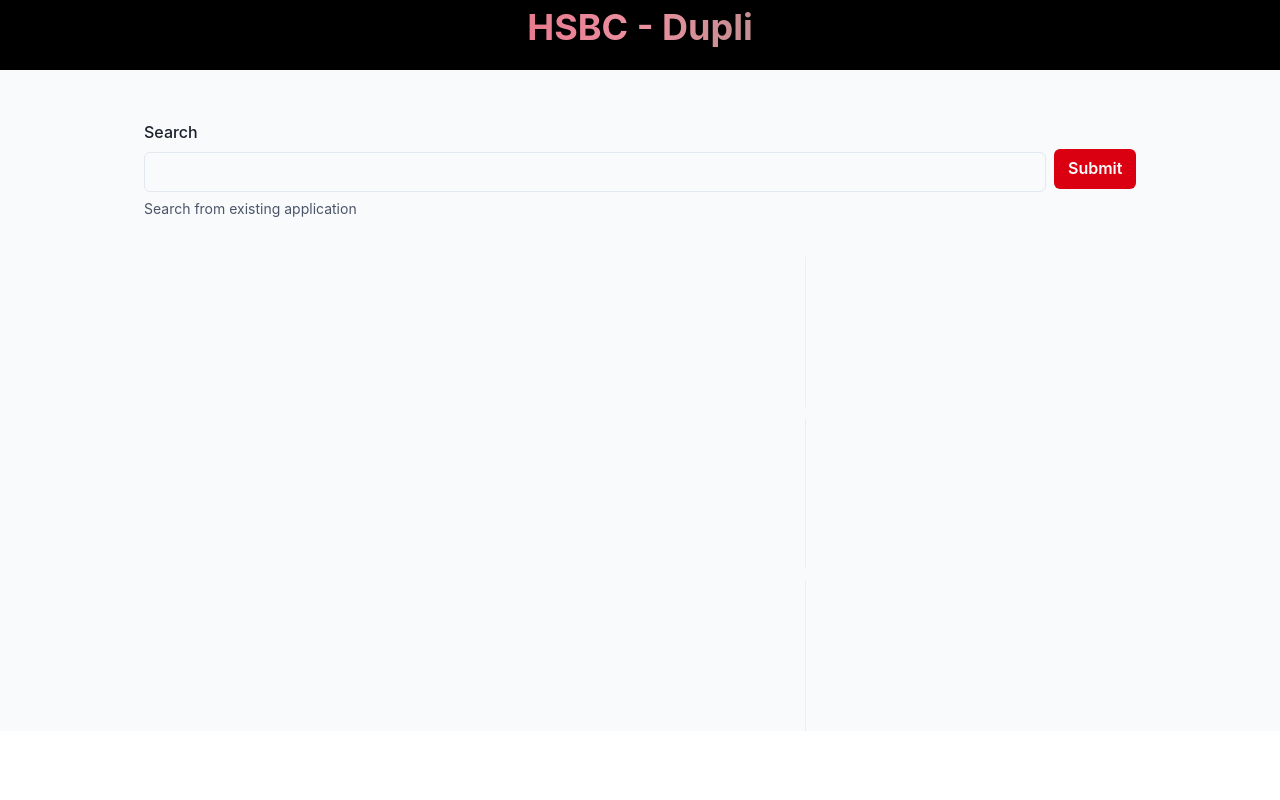
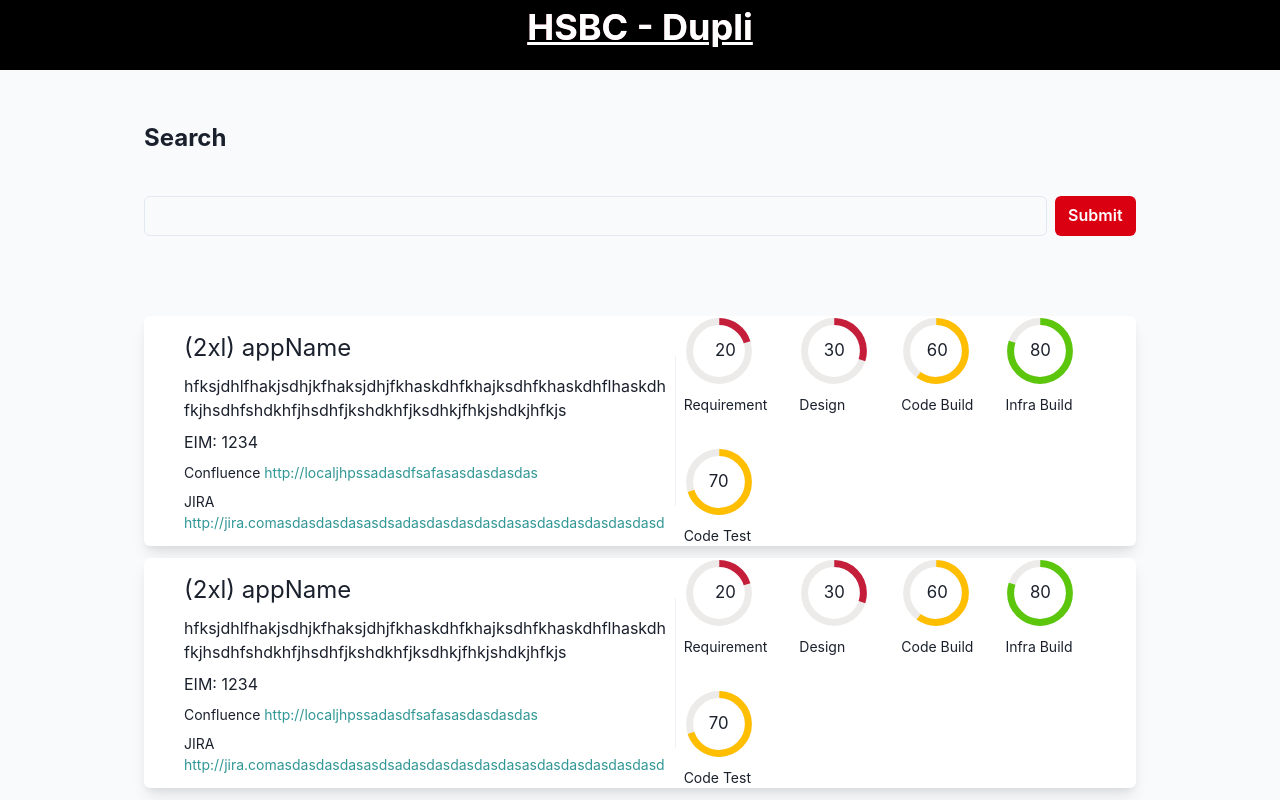
Before and after one commit to lmajhi/beyond-infinity-ui, a React (Create React App) app: page / in a window 1280 px wide. Shown: the top 800 px of the page. Built offline with nearby package versions, Linux system fonts and the light colour scheme.

Commit message:
Added all applications catalog.

```diff
--- a/src/pages/Hompage.jsx
+++ b/src/pages/Hompage.jsx
@@ -2,7 +2,6 @@
 import {
   Box,
   FormControl,
-  FormLabel,
   FormHelperText,
   Input,
   Container,
@@ -10,47 +9,13 @@
   Button,
   Text,
   Card,
-  Divider,
-  SkeletonText,
-  List,
-  ListItem,
-  Skeleton,
 } from "@chakra-ui/react";
 import TopHeader from "../common/TopHeader";
 import ResultList from "./ResultList";
 import "./homepage.css";
+import SkeletonList from "./SkeletonList";
 //background-color: #af000d; onHOVER
-const arrayOfItem = [1, 2, 3];
-const SkeletonList = () => {
-  return (
-    <List spacing={3} mt={10}>
-      {arrayOfItem.map((item) => (
-        <ListItem>
-          {/* <Card> */}
-          <Stack
-            isInline={true}
-            alignItems={"center"}
-            justifyContent={"space-between"}
-            h={150}
-            // bg={"green"}
-          >
-            <SkeletonText mt="4" noOfLines={4} spacing="4" skeletonHeight="2" />
-            <Skeleton
-              startColor="pink.500"
-              endColor="orange.500"
-              height="20px"
-            />
-            {/* <Text>Hello 2</Text> */}
-            <Divider orientation="vertical" />
-            {/* <Text>Hello</Text> */}
-            <SkeletonText mt="4" noOfLines={4} spacing="4" skeletonHeight="2" />
-          </Stack>
-          {/* </Card> */}
-        </ListItem>
-      ))}
-    </List>
-  );
-};
+
 const NoResultList = () => {
   return (
     <Card
@@ -72,12 +37,21 @@
       <TopHeader />
 
       <Container mt={50} minW={"80%"}>
-        <Stack direction={"row"} align="center">
-          <FormControl>
-            <FormLabel>Search</FormLabel>
-            <Input />
-            <FormHelperText>Search from existing application</FormHelperText>
-          </FormControl>
+        <Text fontSize="2xl" as="b">
+          Search
+        </Text>
+        <Stack
+          direction={"row"}
+          align="center"
+          alignItems={"center"}
+          justifyContent={"center"}
+          mt={10}
+        >
+          {/* <FormControl mt={10}> */}
+          {/* <FormLabel>Search</FormLabel> */}
+          <Input />
+          {/* <FormHelperText>Search from existing application</FormHelperText> */}
+          {/* </FormControl> */}
           <Button
             backgroundColor={"#db0011"}
             color={"white"}
@@ -88,8 +62,8 @@
             Submit
           </Button>
         </Stack>
-        {!true && <ResultList />}
-        {true && <SkeletonList />}
+        {true && <ResultList />}
+        {!true && <SkeletonList />}
         {!true && <NoResultList />}
       </Container>
     </Box>
--- a/src/pages/ListAllApplications.jsx
+++ b/src/pages/ListAllApplications.jsx
@@ -1,12 +1,70 @@
 import React from "react";
-import { Box } from "@chakra-ui/react";
+import {
+  Box,
+  CardBody,
+  List,
+  ListItem,
+  Card,
+  Stack,
+  Text,
+  Link,
+  Container,
+} from "@chakra-ui/react";
 
 import TopHeader from "../common/TopHeader";
-
+const arrayOfItem = [1, 2, 3, 4];
 const ListAllApplication = () => {
   return (
     <Box minW={"80%"} bg={"#f9fafc"}>
       <TopHeader />
+      <Container mt={50} minW={"80%"}>
+        <Text fontSize="2xl" as="b">
+          Application Catalog
+        </Text>
+        <Box mt={20} minWidth={"90%"} bg={"#f9fafc"}>
+          <List spacing={3}>
+            {arrayOfItem.map((item) => (
+              <ListItem>
+                <Card>
+                  <CardBody>
+                    <Stack>
+                      <Text fontSize="2xl" align={"left"}>
+                        {`appName`}
+                      </Text>
+                      <Text fontSize="md" noOfLines={[3, 2, 2]} align={"left"}>
+                        {" "}
+                        Features:{" "}
+                        {`hfksjdhlfhakjsdhjkfhaksjdhjfkhaskdhfkhajksdhfkhaskdhflhaskdhfkjhsdhfshdkhfjhsdhfjkshdkhfjksdhkjfhkjshdkjhfkjs`}
+                      </Text>
+                      <Text fontSize="md" align={"left"}>
+                        EIM: {`eim`}
+                      </Text>
+                      <Text fontSize="sm" align={"left"}>
+                        Confluence{" "}
+                        <Link color="teal.500" href={`confluence`} isExternal>
+                          {`confluence`}
+                        </Link>
+                      </Text>
+                      <Text fontSize="sm" align={"left"} isExternal>
+                        JIRA{" "}
+                        <Link color="teal.500" href={`jira`}>
+                          {`jira`}
+                        </Link>
+                      </Text>
+                      <Text fontSize="sm" align={"left"} isExternal>
+                        Git{" "}
+                        <Link color="teal.500" href={`git`}>
+                          {`git`}
+                        </Link>
+                      </Text>
+                    </Stack>
+                  </CardBody>
+                </Card>
+              </ListItem>
+            ))}
+          </List>
+        </Box>
+      </Container>
     </Box>
   );
 };
--- /dev/null
+++ b/src/pages/SkeletonList.jsx
@@ -0,0 +1,35 @@
+import React from "react";
+
+import {
+  Box,
+  ListItem,
+  Card,
+  CardBody,
+  List,
+  SkeletonText,
+} from "@chakra-ui/react";
+const arrayOfItem = [1, 2, 3];
+
+const SkeletonList = () => {
+  return (
+    <Box mt={20} minWidth={"90%"} bg={"#f9fafc"}>
+      <List spacing={3}>
+        {arrayOfItem.map((item) => (
+          <ListItem>
+            <Card>
+              <CardBody>
+                <SkeletonText
+                  mt="4"
+                  noOfLines={7}
+                  spacing="4"
+                  skeletonHeight="2"
+                />
+              </CardBody>
+            </Card>
+          </ListItem>
+        ))}
+      </List>
+    </Box>
+  );
+};
+export default SkeletonList;
```
Also changed, not shown: src/pages/ResultList.jsx (+1 -9 lines).
